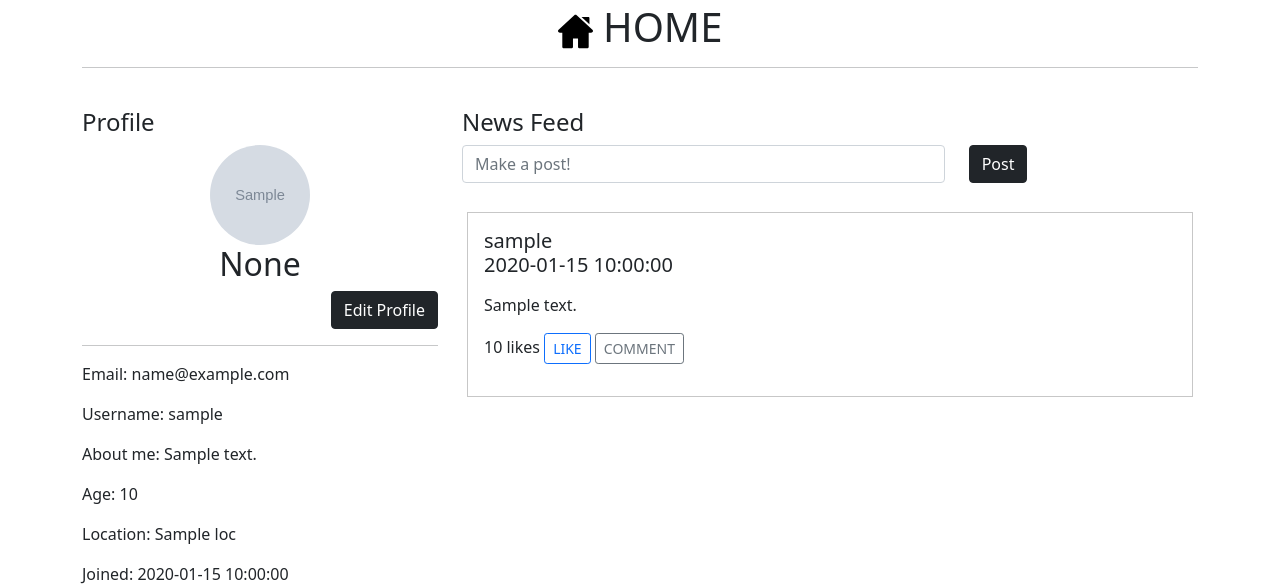
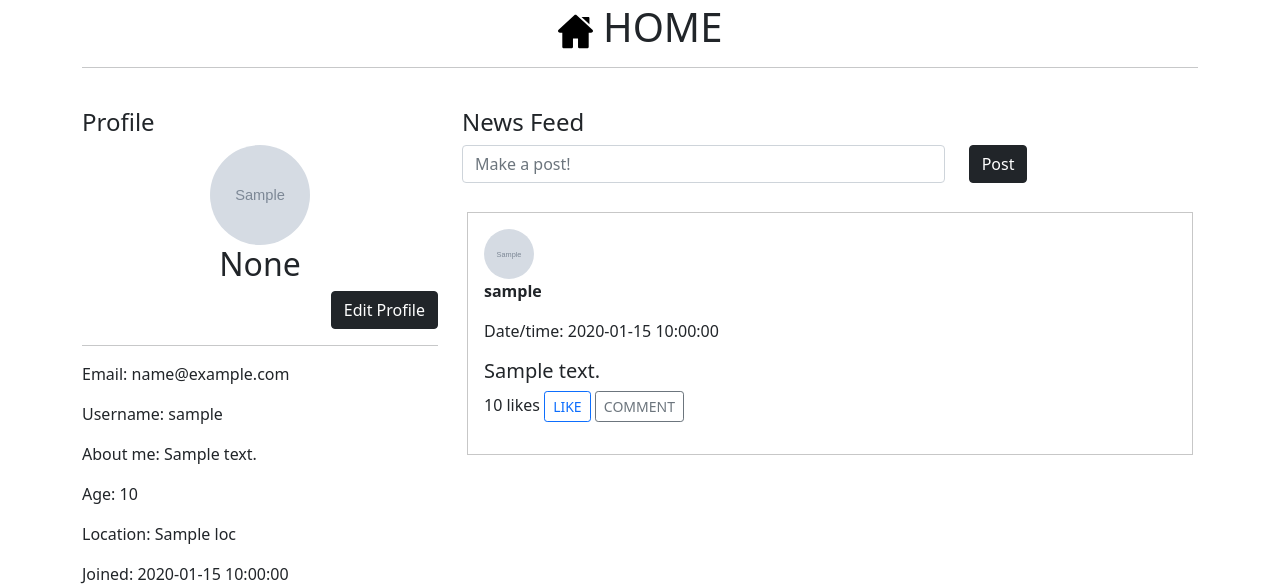
Before and after one commit to s3778722/CloudComputingA3-MySocialApp, a Flask app: page /home in a window 1280 px wide. Shown: the part 53-637 px from the top of the page. Run offline with Flask 2, Linux system fonts and the light colour scheme; a database or web service that is not in the repository returns one stand-in record (Sample ...); data that the repository does not hold is empty.

Commit message:
New style for posts

```diff
--- a/templates/home.html
+++ b/templates/home.html
@@ -54,9 +54,19 @@
 
             {% if posts %}
                 {% for post in posts %}
-                <div class="card-body" style="border: 1px rgb(199, 199, 199) solid; margin: 5px;">
-                    <h5>{{post['username']}}<p>{{post['datetime']}}</p></h5>
-                    <p>{{post['content']}}</p>
+                    <div class="card-body" style="border: 1px rgb(199, 199, 199) solid; margin: 5px;">
+                            {% if user['image_path'] %}
+                    <div class="d-flex justify-content-left">
+                        <img src="{{  user['image_path'] }}" alt="" style="border-radius: 50%;" width="50px" height="50px">
+                    </div>
+                    {% else %}
+                    <div class="d-flex justify-content-left">
+                        <img src=" https://mysocialapp.s3.us-east-2.amazonaws.com/default" alt="" style="border-radius: 50%;" width="50px" height="50px">
+                    </div>
+                    {% endif %}
+                    <p><strong>{{post['username']}}</strong></p>
+                    <p>Date/time: {{post['datetime']}}</p>
+                    <h5>{{post['content']}}</h5>
                         <form method="post" class="form-horizontal" enctype="multipart/form-data">
                             <p>{{post['likes']}} likes
                                 <input type="hidden" class="form-control" name="like-post-count" value="{{post['likes']}}" >
```
